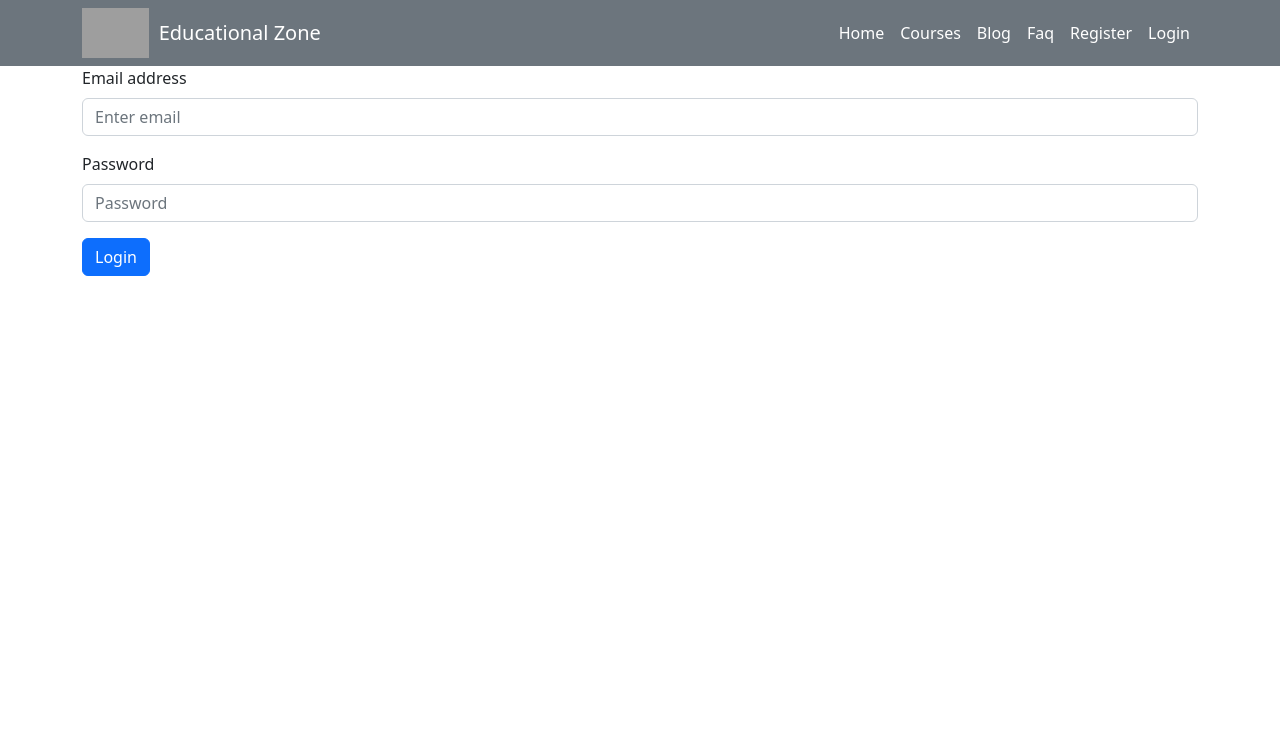
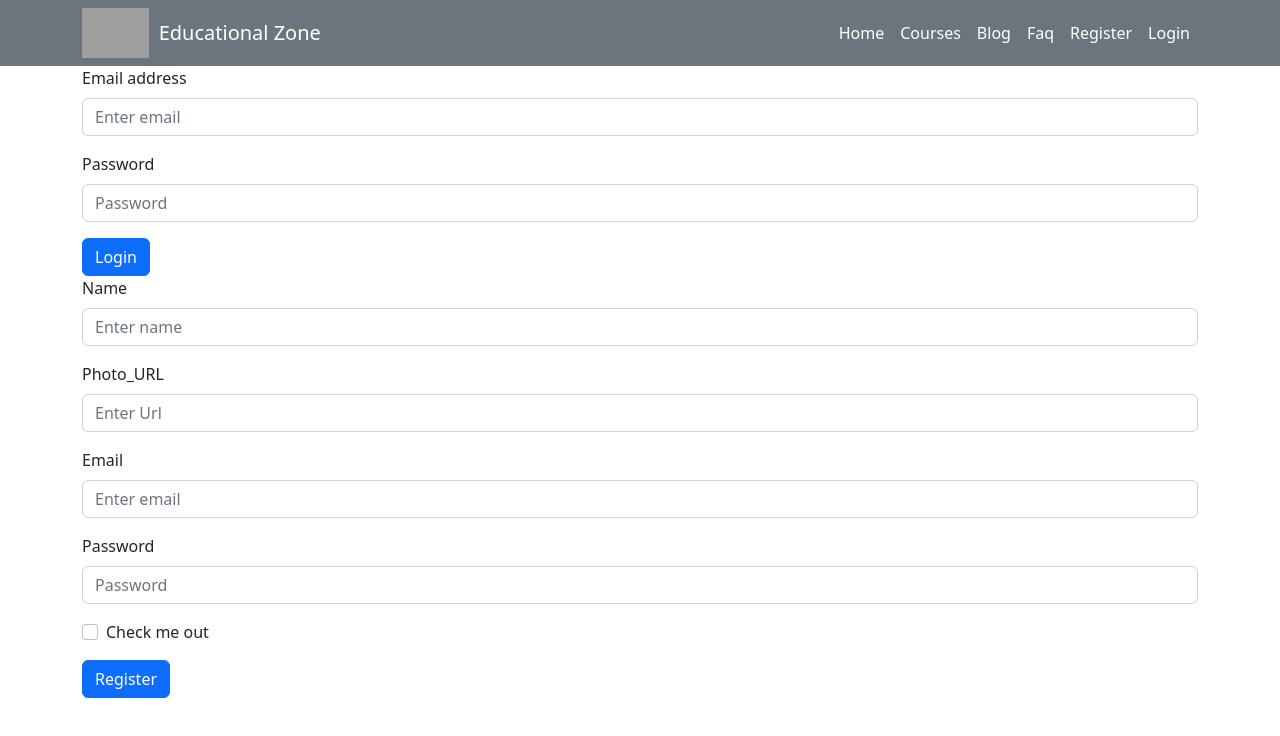
Before and after one commit to Mazharul430106/educational-zone-clientsite-repo, a React (Create React App) app: page / in a window 1280 px wide. Shown: the top 736 px of the page. Built offline with nearby package versions, Linux system fonts and the light colour scheme; grey boxes are pictures that could not be loaded.

Commit message:
added Register Form

```diff
--- a/src/App.js
+++ b/src/App.js
@@ -1,5 +1,6 @@
 import './App.css';
 import Login from './Pages/Login/Login';
+import Register from './Pages/Register/Register';
 import Hader from './Pages/Shared/Hader/Hader';
 
 function App() {
@@ -7,6 +8,7 @@ function App() {
     <div>
         <Hader></Hader>
         <Login></Login>
+        <Register></Register>
     </div>
   );
 }
--- a/src/Pages/Register/Register.js
+++ b/src/Pages/Register/Register.js
@@ -1,10 +1,39 @@
 import React from 'react';
+import { Container } from 'react-bootstrap';
+import Button from 'react-bootstrap/Button';
+import Form from 'react-bootstrap/Form';
+
 
 const Register = () => {
     return (
-        <div>
-            <h1>This is Register</h1>
-        </div>
+        <Container>
+            <Form>
+                <Form.Group className="mb-3" controlId="formBasicEmail">
+                    <Form.Label>Name</Form.Label>
+                    <Form.Control type="text" name='name' placeholder="Enter name" />
+                </Form.Group>
+                <Form.Group className="mb-3" controlId="formBasicEmail">
+                    <Form.Label>Photo_URL</Form.Label>
+                    <Form.Control type="text" name='Url' placeholder="Enter Url" />
+                </Form.Group>
+                <Form.Group className="mb-3" controlId="formBasicEmail">
+                    <Form.Label>Email</Form.Label>
+                    <Form.Control type="email" name='email' placeholder="Enter email" />
+                </Form.Group>
+
+                <Form.Group className="mb-3" controlId="formBasicPassword">
+                    <Form.Label>Password</Form.Label>
+                    <Form.Control type="password" name='password'  placeholder="Password" />
+                </Form.Group>
+                <Form.Group className="mb-3" controlId="formBasicCheckbox">
+                    <Form.Check type="checkbox" label="Check me out" />
+                </Form.Group>
+
+                <Button variant="primary" type="submit">
+                    Register
+                </Button>
+            </Form>
+        </Container>
     );
 };
 
```
